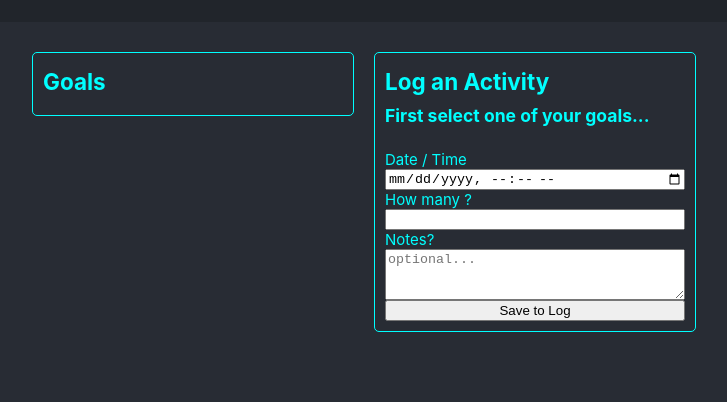
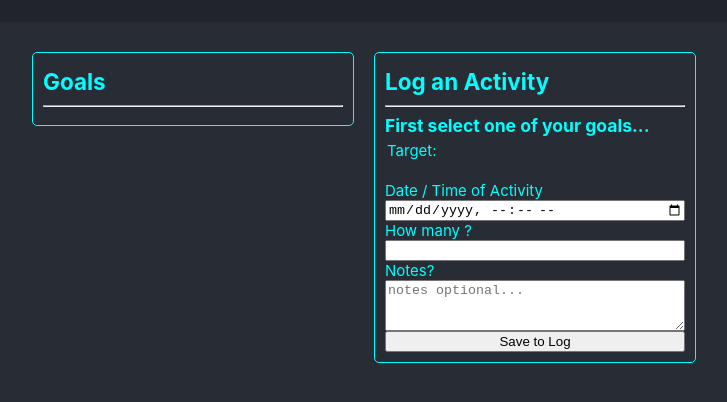
Before and after one commit to readlang/phase-2-project, a React app in the folder my-app/: page /log in a window 1280 px wide. Shown: the part 58-460 px from the top of the page, without its empty margins (276-1003 px from the left). Built offline with nearby package versions, Linux system fonts and the light colour scheme.

Commit message:
small update

```diff
--- a/my-app/src/components/App.js
+++ b/my-app/src/components/App.js
@@ -17,7 +17,13 @@ function App() {
     number: 1,
     unit: "",
     interval: "per day",
-    actions: [],
+    activity: [],
+  })
+
+  const [newActivity, setNewActivity] = useState({
+    dateTime: "",
+    number: 1,
+    notes: "",
   })
 
   function saveGoal() {
@@ -38,7 +44,7 @@ function App() {
         <Switch>
           <Route exact path="/"> <Home /> </Route>
           <Route path="/goals"> <GoalPage newGoal={newGoal} setNewGoal={setNewGoal} saveGoal={saveGoal} data={data} /> </Route>
-          <Route path="/log"> <LogPage data={data}/> </Route>
+          <Route path="/log"> <LogPage newActivity={newActivity} setNewActivity={setNewActivity} data={data}/> </Route>
           <Route path="/track"> <TrackingPage /> </Route>
         </Switch>
       </div>
--- a/my-app/src/components/GoalList.js
+++ b/my-app/src/components/GoalList.js
@@ -7,6 +7,7 @@ function GoalList({ data, setFocus }) {
     return(
         <div id="goalList">
             <h2>Goals</h2>
+            <hr/>
             {data.map((goal)=>(<GoalItem key={goal.title} goal={goal} setFocus={setFocus}  /> ))}
 
 
--- a/my-app/src/components/LogAdd.js
+++ b/my-app/src/components/LogAdd.js
@@ -1,21 +1,22 @@
 import React from "react";
 
-function LogAdd({ focus }) {
+function LogAdd({ focus, newActivity, setNewActivity }) {
     function handleSubmit(event) {
 		event.preventDefault()
-		console.log("submit", event.target[0].value)
+        focus.title ? console.log("submit", newActivity) : alert("First select one of your goals")
 	}
 
     return(
         <div id="logAdd">
             <h2>Log an Activity</h2>
-            <h3>{focus.title ? focus.title : focus}</h3>
-            <p>{focus.activity} {focus.minmax} {focus.number} {focus.unit} {focus.interval} </p>
+            <hr/>
+            <h3>{focus.title ? `Goal: ${focus.title}` : focus}</h3>
+            <p>Target: {focus.activity} {focus.minmax} {focus.number} {focus.unit} {focus.interval} </p>
             <br/>
             <form onSubmit={handleSubmit}>
-                <label>Date / Time</label> <input type="datetime-local"/>
+                <label>Date / Time of Activity</label> <input type="datetime-local" value={newActivity.dateTime} onChange={(e)=> setNewActivity({...newActivity, dateTime:e.target.value})}  />
                 <lable>How many {focus.unit}?</lable> <input type="number" />
-                <label>Notes?</label> <textarea rows="3" maxLength="100" placeholder="optional..." ></textarea>
+                <label>Notes?</label> <textarea rows="3" maxLength="100" placeholder="notes optional..." ></textarea>
                 <input type="submit" value="Save to Log"/>
             </form>
 
--- a/my-app/src/components/LogPage.js
+++ b/my-app/src/components/LogPage.js
@@ -3,7 +3,7 @@ import { useState } from "react/cjs/react.development";
 import GoalList from "./GoalList";
 import LogAdd from "./LogAdd";
 
-function LogPage({ data }) {
+function LogPage({ newActivity, setNewActivity, data }) {
     const [focus, setFocus ] = useState("First select one of your goals...")
 
     console.log(focus)
@@ -11,7 +11,7 @@ function LogPage({ data }) {
     return(
         <div id="logPage">
             <GoalList data={data} setFocus={setFocus} />
-            <LogAdd focus={focus} />
+            <LogAdd focus={focus} newActivity={newActivity} setNewActivity={setNewActivity}/>
         </div>
     )
 }
--- a/my-app/src/index.css
+++ b/my-app/src/index.css
@@ -92,6 +92,7 @@ a:visited {
 form {
   display: flex;
   flex-direction: column;
+
 }
 
 input, select {
```
